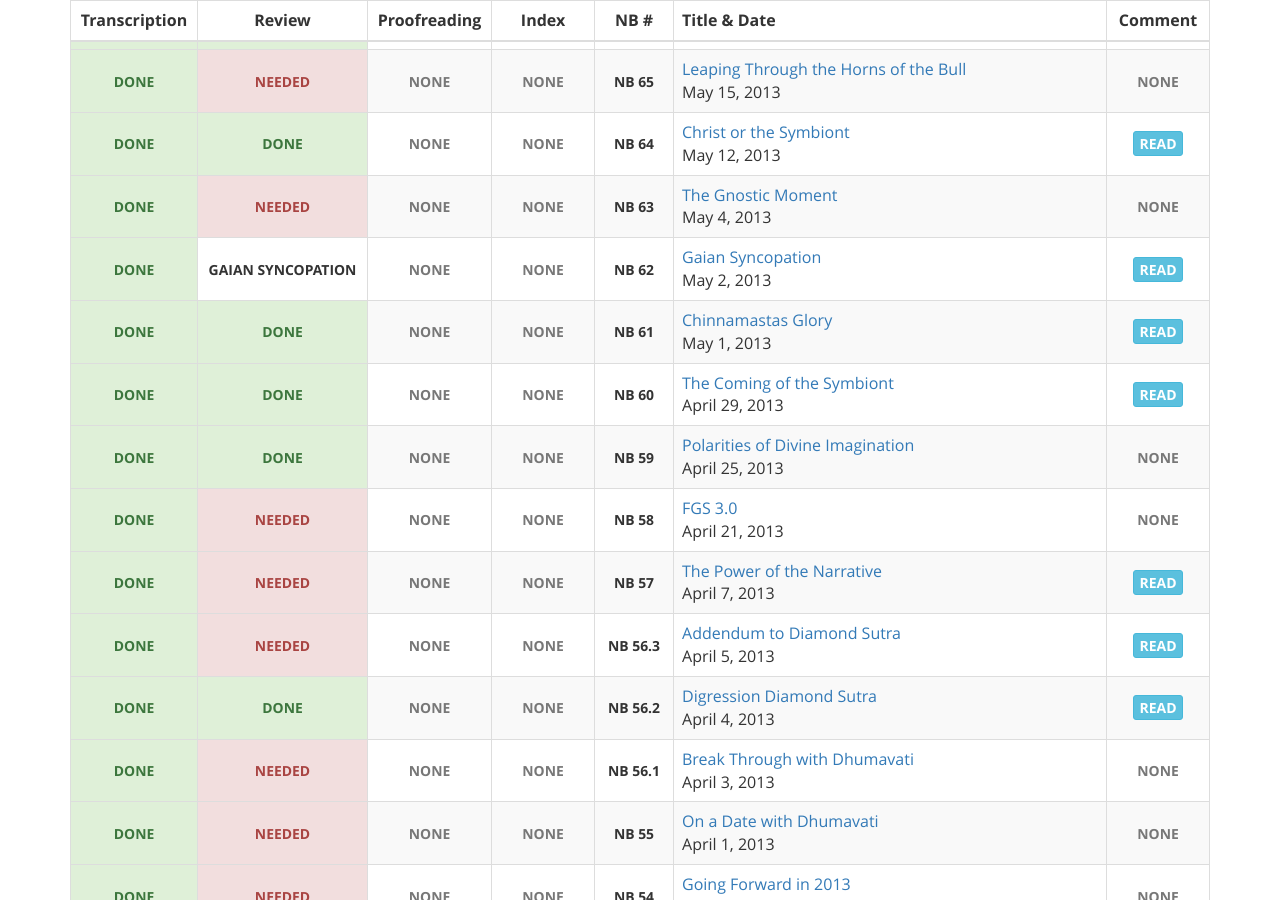
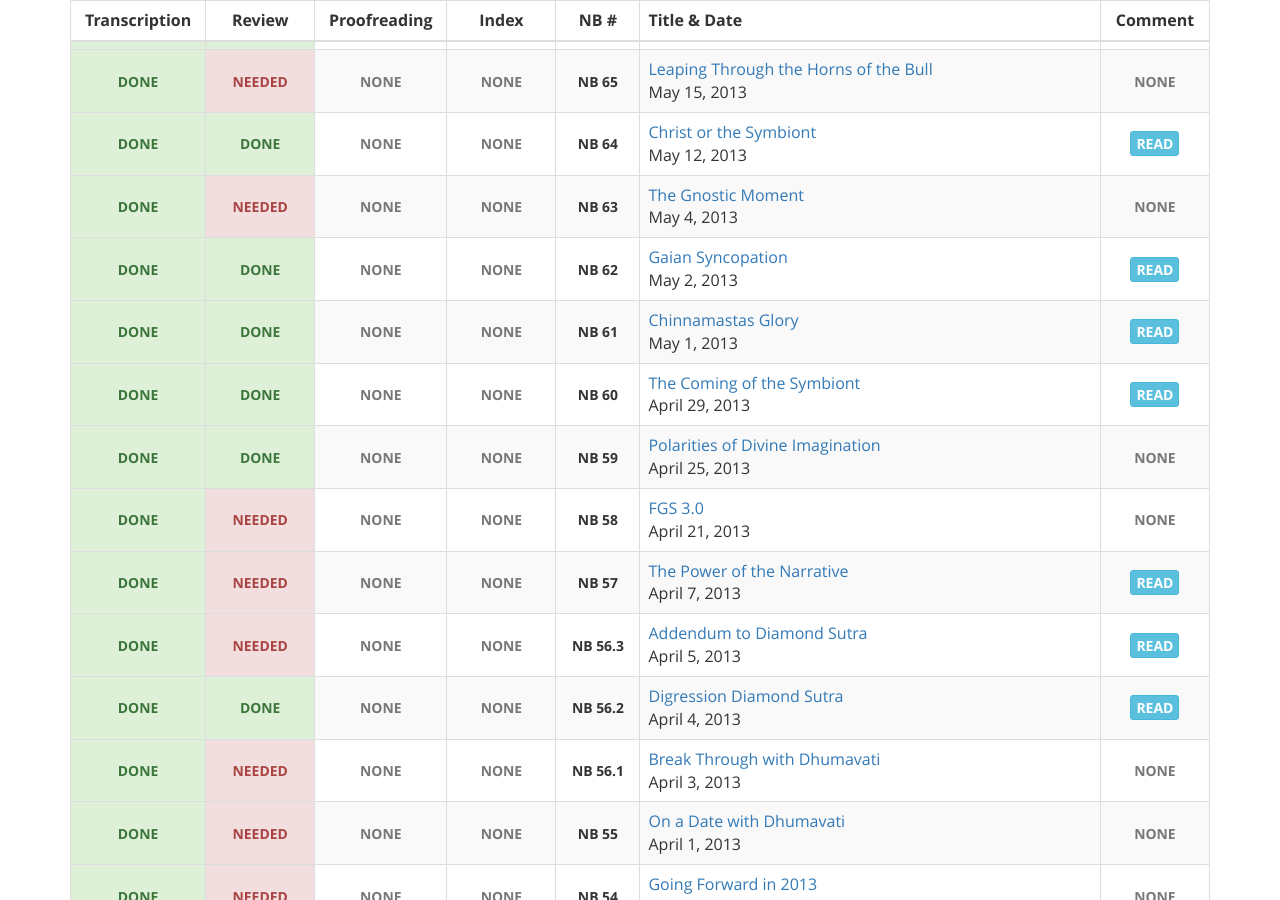
Before and after one commit to gaiaspora/gaiaspora.github.io, a Jekyll site: the page built from content/navigator-briefings.markdown, in a window 1280 px wide and 900 px high, scrolled down 4586 px. Built offline with Jekyll 4.4.1, drawn with Linux system fonts in a browser that asks for light colours.

Commit message:
Update nb.yaml

```diff
--- a/_data/nb.yaml
+++ b/_data/nb.yaml
@@ -621,7 +621,7 @@
 
 - NB: "62"
   Transcription: "done"
-  Review: "Gaian Syncopation"
+  Review: "done"
   Proofreading: "none"
   Index: "none"
   Title: "Gaian Syncopation"
```
